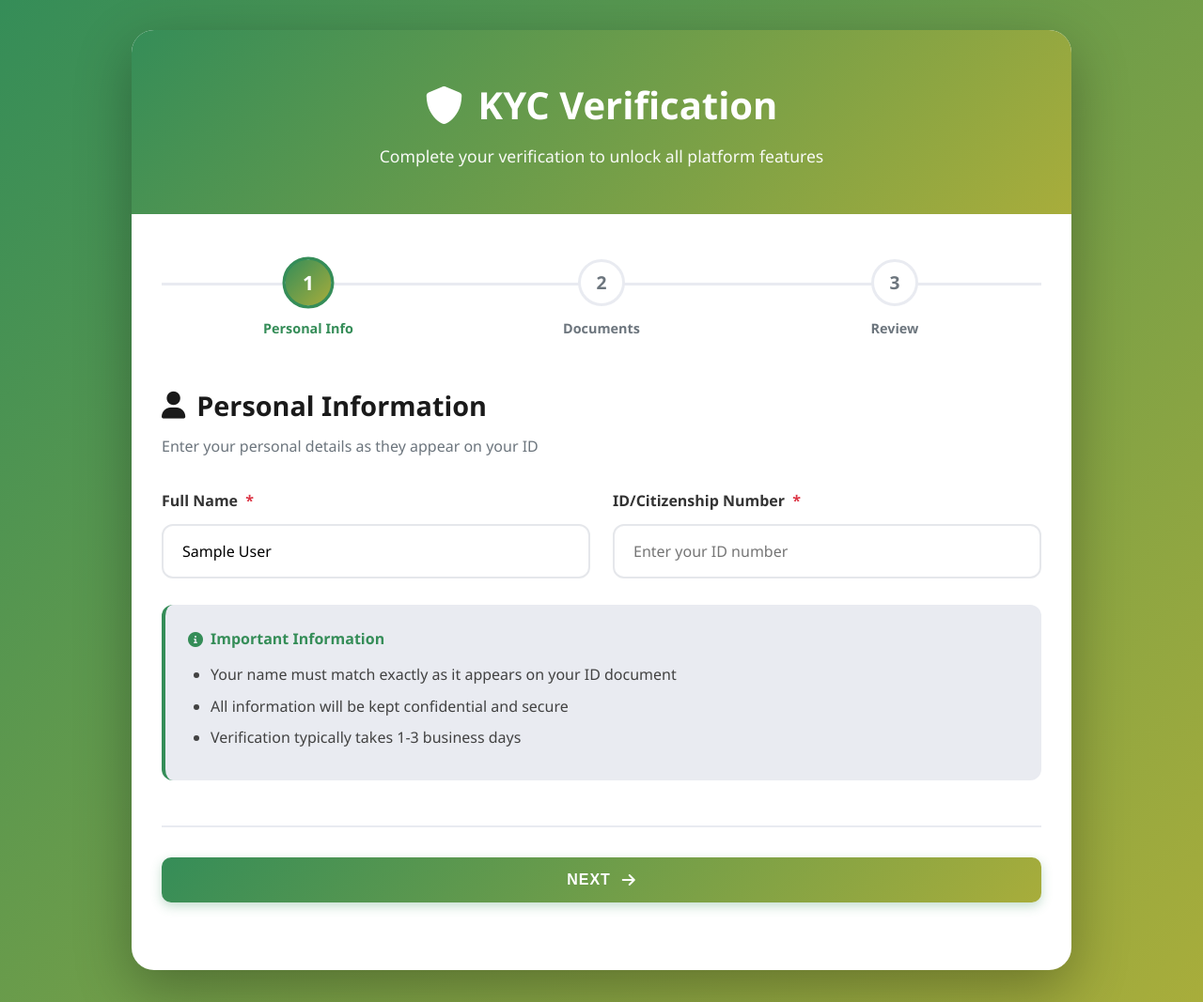
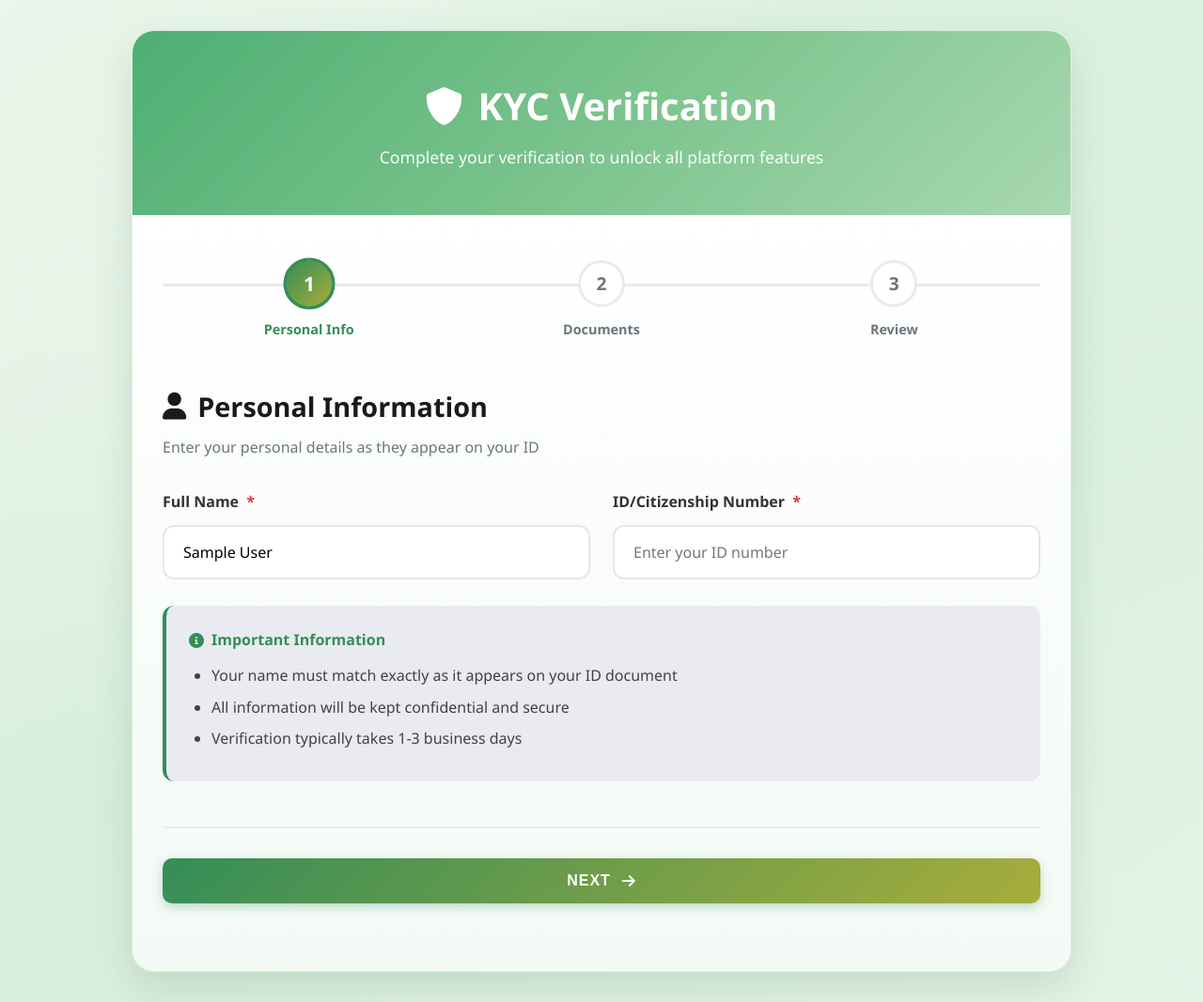
Before and after one commit to nabin134/Nabin-Regmi-Farmity, a Django app: template templates/kyc.html in a window 1280 px wide. Shown: the whole page at 94% size. Run offline with Django 5.2, Linux system fonts and the light colour scheme; the template is opened without the code that fills it, so the values that code supplies are empty; the visitor is signed in with stand-in values (Sample User, id 1).

Commit message:
Colour changes on kyc form

```diff
--- a/accounts/notifications.py
+++ b/accounts/notifications.py
@@ -28,9 +28,9 @@ ROLE_THEMES = {
 
 EVENT_SUBJECTS = {
     "signup": "Welcome to Farmity",
-    "kyc_submitted": "KYC Submitted Successfully",
-    "kyc_approved": "KYC Approved - Full Access Unlocked",
-    "kyc_rejected": "KYC Update Required",
+    "kyc_Submitted": "KYC Submitted Successfully",
+    "kyc_Approved": "KYC Approved - Full Access Unlocked",
+    "kyc_Rejected": "KYC Update Required",
     "order_shipped": "Your Order Has Been Shipped",
     "order_on_the_way": "Your Order Is On The Way",
     "order_delivered": "Your Order Was Delivered",
--- a/templates/kyc.html
+++ b/templates/kyc.html
@@ -15,7 +15,10 @@
 
         body {
             font-family: 'Segoe UI', Tahoma, Geneva, Verdana, sans-serif;
-            background: linear-gradient(135deg, #358D58 0%, #A8AD3B 100%);
+            background:
+                radial-gradient(circle at 12% 18%, rgba(232, 245, 233, 0.95) 0%, rgba(232, 245, 233, 0) 42%),
+                radial-gradient(circle at 86% 12%, rgba(220, 242, 223, 0.9) 0%, rgba(220, 242, 223, 0) 44%),
+                linear-gradient(145deg, #EAF7EC 0%, #D7EEDC 48%, #E4F4E7 100%);
             min-height: 100vh;
             padding: 2rem 1rem;
         }
@@ -23,14 +26,15 @@
         .kyc-container {
             max-width: 1000px;
             margin: 0 auto;
-            background: white;
+            background: linear-gradient(180deg, #ffffff 0%, #F7FCF8 100%);
             border-radius: 24px;
-            box-shadow: 0 20px 60px rgba(0,0,0,0.3);
+            border: 1px solid rgba(53, 141, 88, 0.15);
+            box-shadow: 0 16px 42px rgba(30, 80, 46, 0.14);
             overflow: hidden;
         }
 
         .kyc-header {
-            background: linear-gradient(135deg, #358D58 0%, #A8AD3B 100%);
+            background: linear-gradient(135deg, #4EAF72 0%, #7CC48D 52%, #A9D8B1 100%);
             color: white;
             padding: 3rem 2rem;
             text-align: center;
@@ -98,6 +102,7 @@
 
         .wizard-container {
             padding: 3rem 2rem;
+            background: linear-gradient(180deg, rgba(255, 255, 255, 0.96) 0%, rgba(243, 250, 245, 0.96) 100%);
         }
 
         .wizard-steps {
@@ -242,7 +247,7 @@
             border-radius: 16px;
             padding: 2.5rem;
             text-align: center;
-            background: #E9EBF1;
+            background: #EFF8F1;
             cursor: pointer;
             transition: all 0.3s;
             position: relative;
@@ -250,7 +255,7 @@
 
         .file-upload-wrapper:hover {
             border-color: #358D58;
-            background: #f0f7f2;
+            background: #E6F3EA;
         }
 
         .file-upload-wrapper.drag-over {
```
Also changed, not shown: Farmity/settings.py (+6 -6 lines), db.sqlite3.
